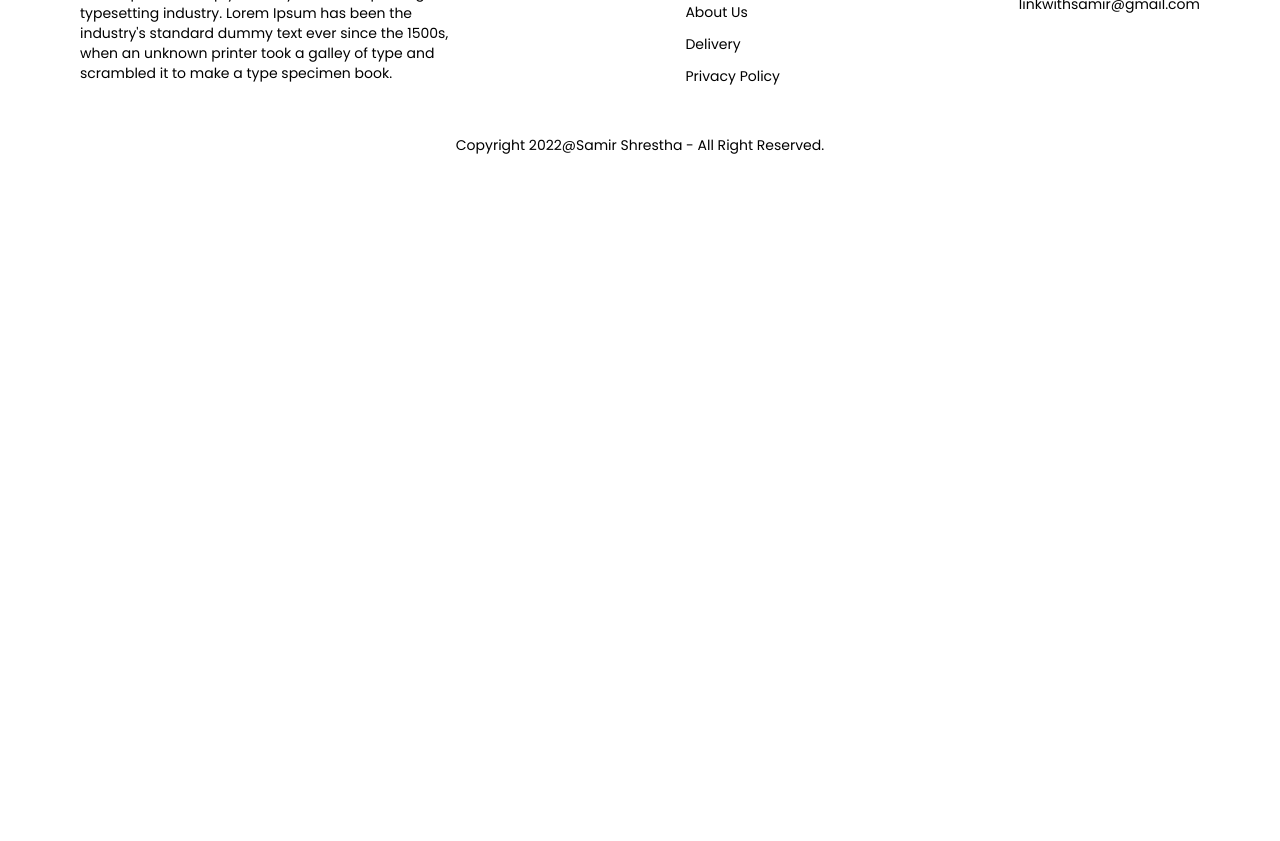
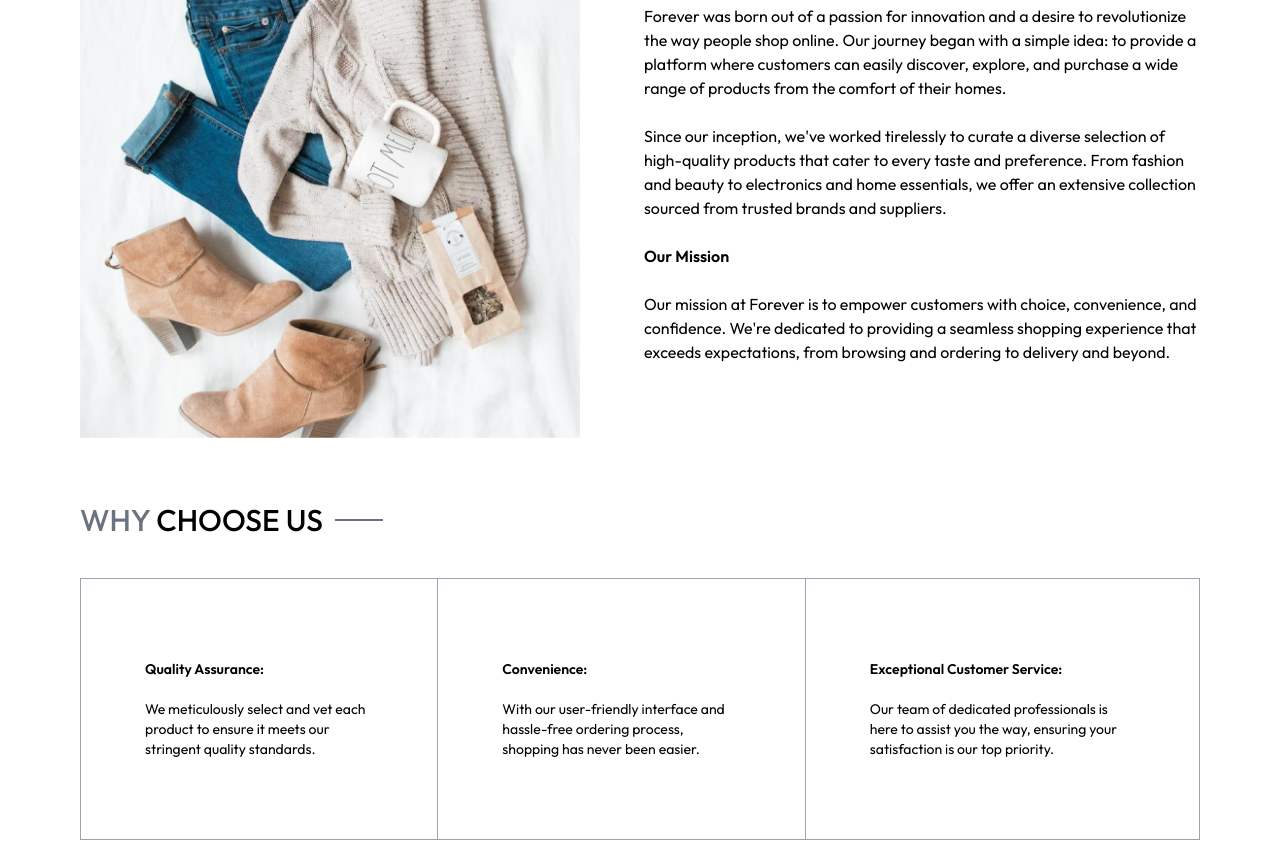
Before and after one commit to shr-samir/ecom_fe, a React (Vite) app: page /about in a window 1280 px wide. Shown: the part 300-1141 px from the top of the page. Before the commit the page ends 800 px from the top, so only its background shows below. Built offline with nearby package versions, Linux system fonts and the light colour scheme.

Commit message:
update About, Contact, and Login pages

```diff
--- a/src/components/Navbar.tsx
+++ b/src/components/Navbar.tsx
@@ -118,11 +118,13 @@ const Navbar = () => {
           onMouseLeave={() => handleMouseLeave()}
           ref={profileDropdownRef}
         >
-          <img
-            src={assets.profile_icon}
-            className="w-5 cursor-pointer"
-            alt="Profile Icon"
-          />
+          <Link to="/login">
+            <img
+              src={assets.profile_icon}
+              className="w-5 cursor-pointer"
+              alt="Profile Icon"
+            />
+          </Link>
 
           {/* Profile dropdown */}
           {isProfileOpen && (
--- a/src/pages/About.tsx
+++ b/src/pages/About.tsx
@@ -1,5 +1,65 @@
+import { assets } from "../assets/frontend_assets/assets";
+import { NewsletterBox, Title } from "../components";
+
 const About = () => {
-  return <div>About</div>;
+  return (
+    <div className="mt-12 flex flex-col gap-16 justify-center font-outfit">
+      <Title text1="ABOUT" text2="US" />
+      <div className="flex flex-col md:flex-row gap-16">
+        <img src={assets.about_img} className="w-full md:max-w-[500px]" />
+        <div className="text-md text-gray-600 flex flex-col gap-6 justify-center leading-6">
+          <span>
+            Forever was born out of a passion for innovation and a desire to
+            revolutionize the way people shop online. Our journey began with a
+            simple idea: to provide a platform where customers can easily
+            discover, explore, and purchase a wide range of products from the
+            comfort of their homes.
+          </span>
+          <span>
+            Since our inception, we've worked tirelessly to curate a diverse
+            selection of high-quality products that cater to every taste and
+            preference. From fashion and beauty to electronics and home
+            essentials, we offer an extensive collection sourced from trusted
+            brands and suppliers.
+          </span>
+          <span className="font-semibold">Our Mission</span>
+          <span>
+            Our mission at Forever is to empower customers with choice,
+            convenience, and confidence. We're dedicated to providing a seamless
+            shopping experience that exceeds expectations, from browsing and
+            ordering to delivery and beyond.
+          </span>
+        </div>
+      </div>
+      <div className="space-y-10">
+        <Title text1="WHY" text2="CHOOSE US" />
+        <div className="flex flex-col md:flex-row">
+          <div className="border border-mdGray md:border-r-0 flex flex-col justify-center px-10 md:px-16 py-8 sm:py-20 space-y-5 text-sm">
+            <h1 className="font-semibold">Quality Assurance:</h1>
+            <p>
+              We meticulously select and vet each product to ensure it meets our
+              stringent quality standards.
+            </p>
+          </div>
+          <div className="border border-mdGray md:border-r-0 flex flex-col justify-center px-10 md:px-16 py-8 sm:py-20 space-y-5 text-sm">
+            <h1 className="font-semibold">Convenience:</h1>
+            <p>
+              With our user-friendly interface and hassle-free ordering process,
+              shopping has never been easier.
+            </p>
+          </div>
+          <div className="border border-mdGray flex flex-col justify-center px-10 md:px-16 py-8 sm:py-20 space-y-5 text-sm">
+            <h1 className="font-semibold">Exceptional Customer Service:</h1>
+            <p>
+              Our team of dedicated professionals is here to assist you the way,
+              ensuring your satisfaction is our top priority.
+            </p>
+          </div>
+        </div>
+      </div>
+      <NewsletterBox />
+    </div>
+  );
 };
 
 export default About;
--- a/src/pages/Contact.tsx
+++ b/src/pages/Contact.tsx
@@ -1,5 +1,34 @@
+import { assets } from "../assets/frontend_assets/assets";
+import { NewsletterBox, Title } from "../components";
+
 const Contact = () => {
-  return <div>Contact</div>;
+  return (
+    <div className="mt-12 flex flex-col gap-14 justify-center font-outfit">
+      <Title text1="CONTACT" text2="US" />
+      <div className="flex flex-col md:flex-row gap-12 mb-10">
+        <img src={assets.contact_img} className="w-full md:max-w-[500px]" />
+        <div className="flex flex-col gap-6 items-start justify-center leading-6">
+          <p className="font-semibold text-lg">Our Store</p>
+          <p>
+            54709 Willms Station
+            <br />
+            Suite 350, Washington, USA
+          </p>
+          <p>
+            Tel: (415) 555-0132
+            <br />
+            Email: admin@forever.com
+          </p>
+          <p className="font-semibold text-lg">Careers at Forever</p>
+          <p>Learn more about our teams and job openings.</p>
+          <button className="outline outline-mdGray px-8 py-4 text-sm hover:bg-black hover:text-white transition-all duration-500">
+            Explore Jobs
+          </button>
+        </div>
+      </div>
+      <NewsletterBox />
+    </div>
+  );
 };
 
 export default Contact;
--- a/src/pages/Login.tsx
+++ b/src/pages/Login.tsx
@@ -1,5 +1,51 @@
+import { useState } from "react";
+
 const Login = () => {
-  return <div>Login</div>;
+  const [isLogin, setIsLogin] = useState<Boolean>(false);
+  return (
+    <div className="flex items-center justify-center font-outfit">
+      <form className="flex flex-col gap-4 sm:max-w-96 w-[90%] mt-24">
+        <div className="flex justify-center items-center gap-2 mb-2">
+          <p className="font-serif text-3xl">{isLogin ? "Login" : "Sign Up"}</p>
+          <hr className="border-none h-[1.75px] w-8 bg-black" />
+        </div>
+        {!isLogin && (
+          <input
+            type="name"
+            placeholder="Name"
+            className="border-[1.5px] border-black px-3 py-2"
+          />
+        )}
+        <input
+          type="email"
+          placeholder="Email"
+          className="border-[1.5px] border-black px-3 py-2"
+        />
+        <input
+          type="text"
+          placeholder="Password"
+          className="border-[1.5px] border-black px-3 py-2"
+        />
+        <p className="flex justify-between">
+          <span className="hover:cursor-pointer">Forgot your password?</span>
+          <span
+            onClick={() => setIsLogin((prev) => !prev)}
+            className="hover:cursor-pointer"
+          >
+            {isLogin ? "Create account" : "Login Here"}
+          </span>
+        </p>
+        <div className="flex justify-center mt-4">
+          <button
+            type="submit"
+            className="bg-black w-fit px-8 py-3 text-white cursor-pointer"
+          >
+            {isLogin ? "Sign In" : "Sign Up"}
+          </button>
+        </div>
+      </form>
+    </div>
+  );
 };
 
 export default Login;
```
